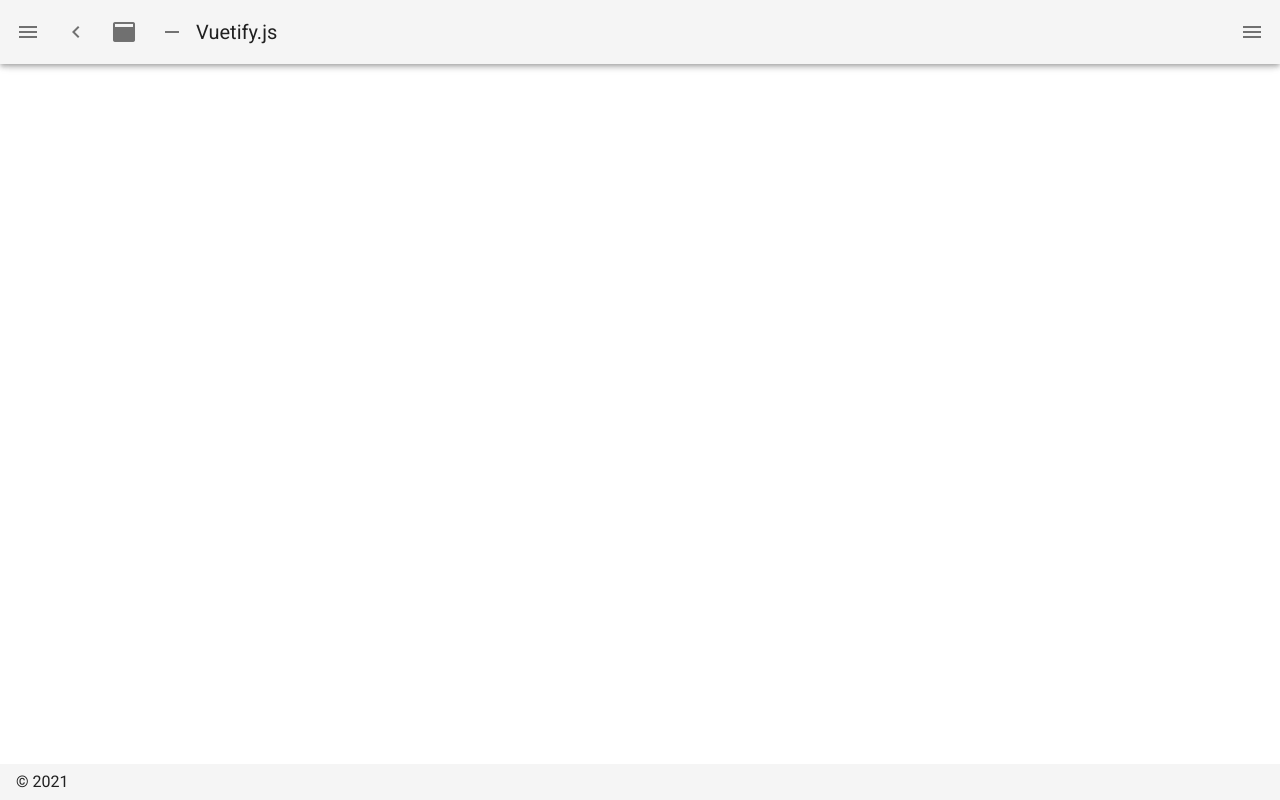
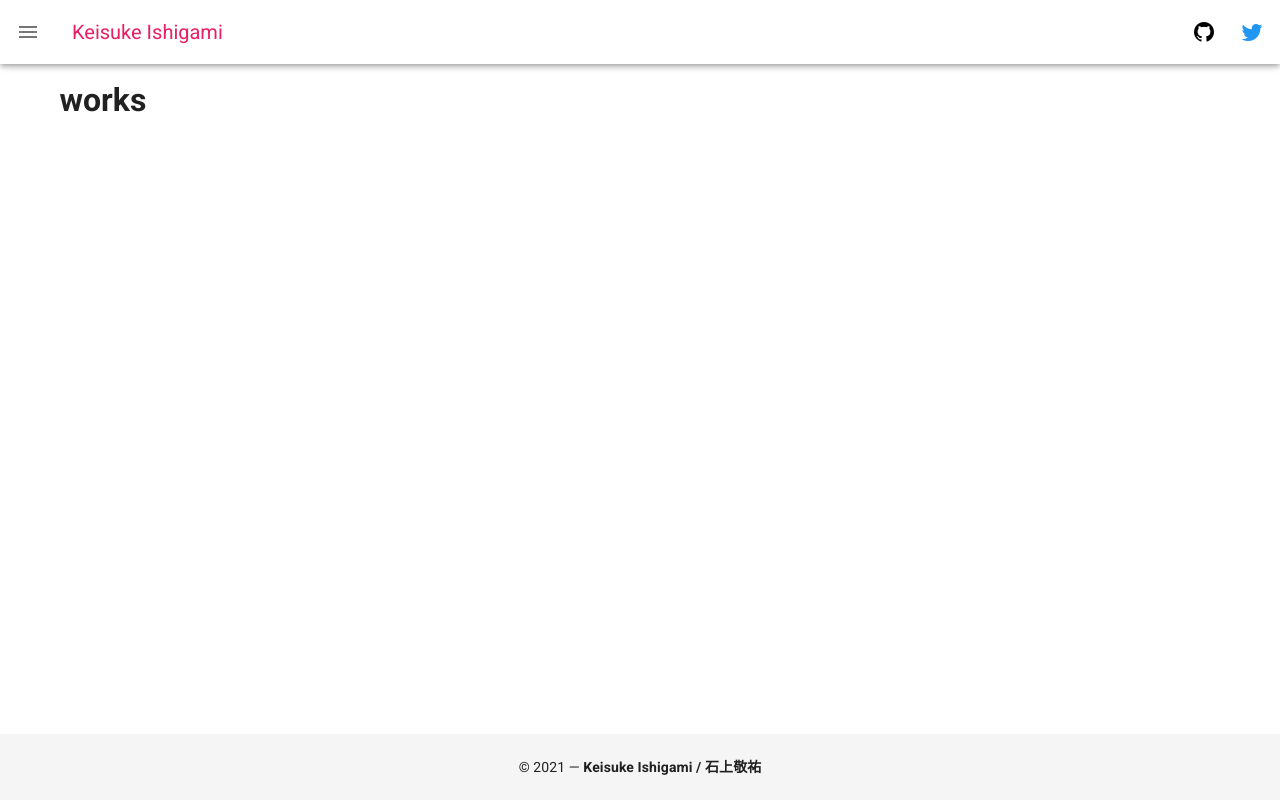
Before and after one commit to Kei01234Kei/portfolio, a Nuxt app: page /works in a window 1280 px wide. Before the commit this address had no page. Built offline with nearby package versions, Linux system fonts and the light colour scheme.

Commit message:
ヘッダーとフッターを完成

```diff
--- /dev/null
+++ b/assets/css/main.css
@@ -0,0 +1,9 @@
+.v-toolbar__title a {
+    text-decoration: none;
+    color: black;
+}
+
+footer > .v-card__text a {
+    text-decoration: none;
+    color: black;
+}
--- a/layouts/default.vue
+++ b/layouts/default.vue
@@ -1,89 +1,63 @@
 <template>
-  <v-app dark>
+  <v-app app>
+    <v-app-bar app color="white">
+      <v-app-bar-nav-icon @click="drawer = true"></v-app-bar-nav-icon>
+      <v-toolbar-title><router-link to="/">Keisuke Ishigami</router-link></v-toolbar-title>
+      <v-spacer></v-spacer>
+      <v-btn icon href="https://github.com/Kei01234">
+        <v-icon color="black">mdi-github</v-icon>
+      </v-btn>
+      <v-btn icon href="https://twitter.com/Kei01234Kei">
+        <v-icon color="blue">mdi-twitter</v-icon>
+      </v-btn>
+    </v-app-bar>
     <v-navigation-drawer
       v-model="drawer"
-      :mini-variant="miniVariant"
-      :clipped="clipped"
-      fixed
-      app
+      absolute
+      temporary
     >
-      <v-list>
-        <v-list-item
-          v-for="(item, i) in items"
-          :key="i"
-          :to="item.to"
-          router
-          exact
+      <v-list
+        nav
+        dense
+      >
+        <v-list-item-group
+          active-class="text--accent-4"
         >
-          <v-list-item-action>
-            <v-icon>{{ item.icon }}</v-icon>
-          </v-list-item-action>
-          <v-list-item-content>
-            <v-list-item-title v-text="item.title" />
-          </v-list-item-content>
-        </v-list-item>
+          <v-list-item to="/">
+            <v-list-item-icon>
+              <v-icon>mdi-home</v-icon>
+            </v-list-item-icon>
+            <v-list-item-title>Home</v-list-item-title>
+          </v-list-item>
+          <v-list-item to="/about">
+            <v-list-item-icon>
+              <v-icon>mdi-human-greeting</v-icon>
+            </v-list-item-icon>
+            <v-list-item-title>About</v-list-item-title>
+          </v-list-item>
+          <v-list-item to="/works">
+            <v-list-item-icon>
+              <v-icon>mdi-cellphone-link</v-icon>
+            </v-list-item-icon>
+            <v-list-item-title>Works</v-list-item-title>
+          </v-list-item>
+        </v-list-item-group>
       </v-list>
     </v-navigation-drawer>
-    <v-app-bar
-      :clipped-left="clipped"
-      fixed
-      app
-    >
-      <v-app-bar-nav-icon @click.stop="drawer = !drawer" />
-      <v-btn
-        icon
-        @click.stop="miniVariant = !miniVariant"
-      >
-        <v-icon>mdi-{{ `chevron-${miniVariant ? 'right' : 'left'}` }}</v-icon>
-      </v-btn>
-      <v-btn
-        icon
-        @click.stop="clipped = !clipped"
-      >
-        <v-icon>mdi-application</v-icon>
-      </v-btn>
-      <v-btn
-        icon
-        @click.stop="fixed = !fixed"
-      >
-        <v-icon>mdi-minus</v-icon>
-      </v-btn>
-      <v-toolbar-title v-text="title" />
-      <v-spacer />
-      <v-btn
-        icon
-        @click.stop="rightDrawer = !rightDrawer"
-      >
-        <v-icon>mdi-menu</v-icon>
-      </v-btn>
-    </v-app-bar>
+
     <v-main>
       <v-container>
         <nuxt />
       </v-container>
     </v-main>
-    <v-navigation-drawer
-      v-model="rightDrawer"
-      :right="right"
-      temporary
-      fixed
+    <v-footer
+      flat
+      tile
+      class="text-center"
     >
-      <v-list>
-        <v-list-item @click.native="right = !right">
-          <v-list-item-action>
-            <v-icon light>
-              mdi-repeat
-            </v-icon>
-          </v-list-item-action>
-          <v-list-item-title>Switch drawer (click me)</v-list-item-title>
-        </v-list-item>
-      </v-list>
-    </v-navigation-drawer>
-    <v-footer
-      :absolute="!fixed"
-      app
-    >
-      <span>&copy; {{ new Date().getFullYear() }}</span>
+      <v-card-text>
+        &copy; {{ new Date().getFullYear() }} — <strong>Keisuke Ishigami / 石上敬祐</strong>
+      </v-card-text>
     </v-footer>
   </v-app>
 </template>
--- /dev/null
+++ b/layouts/default1.vue
@@ -0,0 +1,117 @@
+<template>
+  <v-app dark>
+    <v-navigation-drawer
+      v-model="drawer"
+      :mini-variant="miniVariant"
+      :clipped="clipped"
+      fixed
+      app
+    >
+      <v-list>
+        <v-list-item
+          v-for="(item, i) in items"
+          :key="i"
+          :to="item.to"
+          router
+          exact
+        >
+          <v-list-item-action>
+            <v-icon>{{ item.icon }}</v-icon>
+          </v-list-item-action>
+          <v-list-item-content>
+            <v-list-item-title v-text="item.title" />
+          </v-list-item-content>
+        </v-list-item>
+      </v-list>
+    </v-navigation-drawer>
+    <v-app-bar
+      :clipped-left="clipped"
+      fixed
+      app
+    >
+      <v-app-bar-nav-icon @click.stop="drawer = !drawer" />
+      <v-btn
+        icon
+        @click.stop="miniVariant = !miniVariant"
+      >
+        <v-icon>mdi-{{ `chevron-${miniVariant ? 'right' : 'left'}` }}</v-icon>
+      </v-btn>
+      <v-btn
+        icon
+        @click.stop="clipped = !clipped"
+      >
+        <v-icon>mdi-application</v-icon>
+      </v-btn>
+      <v-btn
+        icon
+        @click.stop="fixed = !fixed"
+      >
+        <v-icon>mdi-minus</v-icon>
+      </v-btn>
+      <v-toolbar-title v-text="title" />
+      <v-spacer />
+      <v-btn
+        icon
+        @click.stop="rightDrawer = !rightDrawer"
+      >
+        <v-icon>mdi-menu</v-icon>
+      </v-btn>
+    </v-app-bar>
+    <v-main>
+      <v-container>
+        <nuxt />
+      </v-container>
+    </v-main>
+    <v-navigation-drawer
+      v-model="rightDrawer"
+      :right="right"
+      temporary
+      fixed
+    >
+      <v-list>
+        <v-list-item @click.native="right = !right">
+          <v-list-item-action>
+            <v-icon light>
+              mdi-repeat
+            </v-icon>
+          </v-list-item-action>
+          <v-list-item-title>Switch drawer (click me)</v-list-item-title>
+        </v-list-item>
+      </v-list>
+    </v-navigation-drawer>
+    <v-footer
+      :absolute="!fixed"
+      app
+    >
+      <span>&copy; {{ new Date().getFullYear() }}</span>
+    </v-footer>
+  </v-app>
+</template>
+
+<script>
+export default {
+  data () {
+    return {
+      clipped: false,
+      drawer: false,
+      fixed: false,
+      items: [
+        {
+          icon: 'mdi-apps',
+          title: 'Welcome',
+          to: '/'
+        },
+        {
+          icon: 'mdi-chart-bubble',
+          title: 'Inspire',
+          to: '/inspire'
+        }
+      ],
+      miniVariant: false,
+      right: true,
+      rightDrawer: false,
+      title: 'Vuetify.js'
+    }
+  }
+}
+</script>
--- a/nuxt.config.js
+++ b/nuxt.config.js
@@ -20,6 +20,7 @@ export default {
 
   // Global CSS: https://go.nuxtjs.dev/config-css
   css: [
+    "@/assets/css/main.css"
   ],
 
   // Plugins to run before rendering page: https://go.nuxtjs.dev/config-plugins
--- a/package.json
+++ b/package.json
@@ -20,7 +20,10 @@
     "@vue/test-utils": "^1.1.3",
     "babel-core": "7.0.0-bridge.0",
     "babel-jest": "^26.6.3",
+    "fibers": "^5.0.0",
     "jest": "^26.6.3",
+    "sass": "^1.32.12",
+    "sass-loader": "^10.1.1",
     "ts-jest": "^26.5.4",
     "vue-jest": "^3.0.4"
   }
--- /dev/null
+++ b/pages/about.vue
@@ -0,0 +1,4 @@
+<template><h1>about</h1></template>
+
+<script>
+</script>
--- /dev/null
+++ b/pages/works.vue
@@ -0,0 +1,4 @@
+<template><h1>works</h1></template>
+
+<script>
+</script>
```
Also changed, not shown: 1 other file (tests, documents, lock files or other folders).
